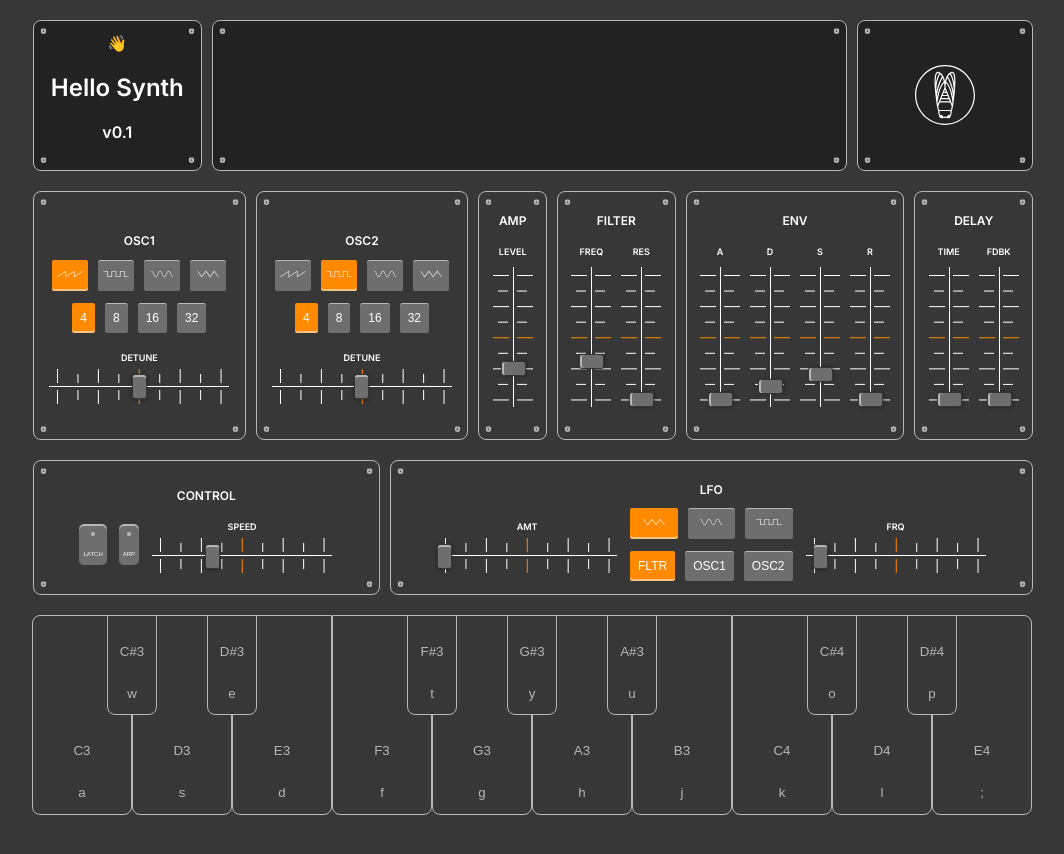
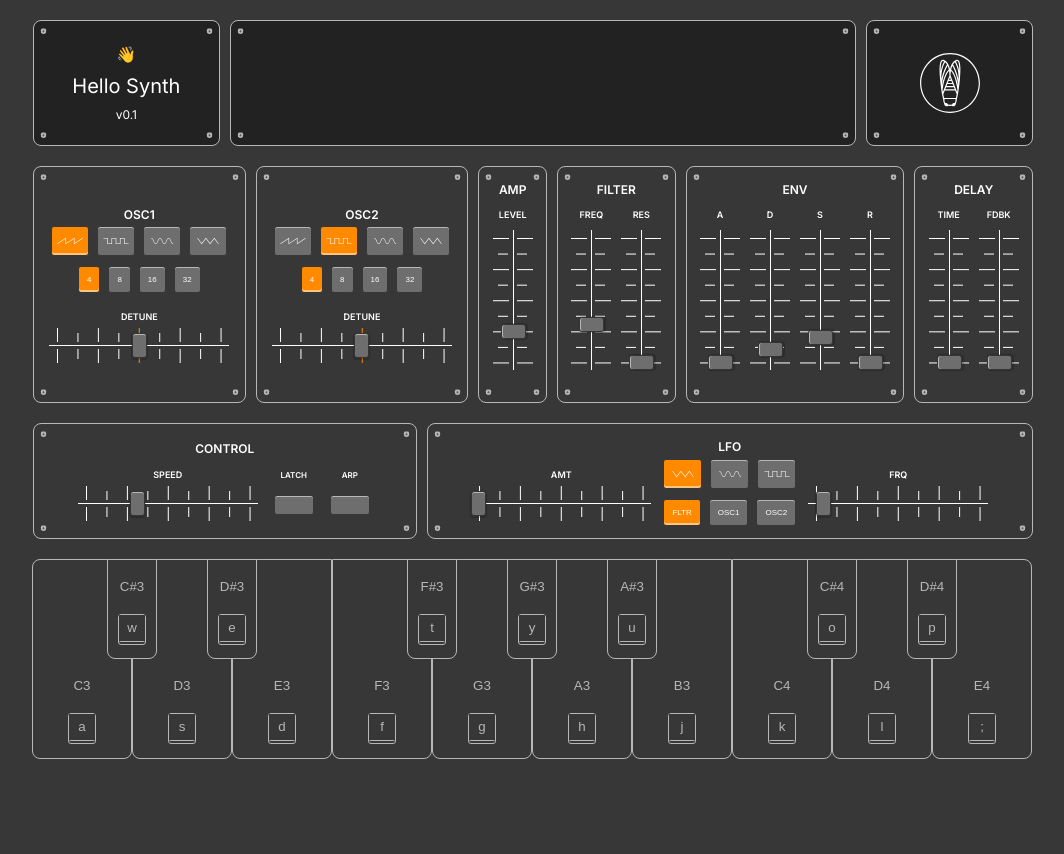
Before and after one commit to cicadasound/hello-synthesizer, a React (Create React App) app: page / in a window 1280 px wide. Shown: the whole page, without its empty margins (107-1171 px from the left). After the commit the page ends 800 px from the top, so only its background shows below. Built offline with nearby package versions, Linux system fonts and the light colour scheme.

Commit message:
More styling tweaks

```diff
--- a/public/index.html
+++ b/public/index.html
@@ -15,7 +15,7 @@
     <link rel="shortcut icon" href="%PUBLIC_URL%/favicon.ico" />
     <link rel="preconnect" href="https://fonts.googleapis.com">
     <link rel="preconnect" href="https://fonts.gstatic.com" crossorigin>
-    <link href="https://fonts.googleapis.com/css2?family=Inter:wght@600&display=swap" rel="stylesheet">
+    <link href="https://fonts.googleapis.com/css2?family=Inter:wght@400;600&display=swap" rel="stylesheet">
 
     <!--
       Notice the use of %PUBLIC_URL% in the tags above.
@@ -26,7 +26,7 @@
       work correctly both with client-side routing and a non-root public URL.
       Learn how to configure a non-root public URL by running `npm run build`.
     -->
-    <title>HelloSynthesizer</title>
+    <title>👋 Hello Synth</title>
   </head>
 
   <body>
--- a/src/components/Clock.js
+++ /dev/null
@@ -1,24 +0,0 @@
-import React from 'react';
-
-import {RangeSlider} from './RangeSlider';
-
-export function Clock({clock, title, onChange}) {
-  const handleChange = (key, value) => {
-    const newClock = {...clock};
-    newClock[key] = value;
-    onChange(newClock);
-  };
-
-  return (
-    <div className="control">
-      <label>SPEED</label>
-      <RangeSlider
-        min="20"
-        max="240"
-        step="1"
-        value={clock.tempo}
-        onChange={(value) => handleChange('tempo', value)}
-      />
-    </div>
-  );
-}
--- /dev/null
+++ b/src/components/Control.js
@@ -0,0 +1,32 @@
+import React from 'react';
+
+import {RangeSlider} from './RangeSlider';
+import {Module} from './Module';
+import {Toggle} from './Toggle';
+
+export function Control({control, title, onChange}) {
+  const handleChange = (key, value) => {
+    const newControl = {...control};
+    newControl[key] = value;
+    onChange(newControl);
+  };
+
+  return (
+    <Module title="CONTROL">
+      <div className="control">
+        <label>SPEED</label>
+        <RangeSlider
+          min="20"
+          max="240"
+          step="1"
+          value={control.tempo}
+          onChange={(value) => handleChange('tempo', value)}
+        />
+      </div>
+      <section className="toggle-group">
+        <Toggle label="LATCH" onChange={() => handleChange('latch', !control.latch)} active={control.latch} />
+        <Toggle label="ARP" onChange={() => handleChange('arp', !control.arp)} active={control.arp} />
+      </section>
+    </Module>
+  );
+}
--- a/src/components/Keyboard.js
+++ b/src/components/Keyboard.js
@@ -21,8 +21,10 @@ export function Keyboard({pressedKeys, onKeyTouchStart, onKeyTouchEnd}) {
         onTouchStart={onKeyTouchStart}
         onTouchEnd={onKeyTouchEnd}
       >
-        <p className="key__note">{key.note}</p>
-        <p className="key__keyboard-key">{keyboardKey}</p>
+        <div className="key__note">{key.note}</div>
+        <div className="key__keyboard-key">
+          <div className="key__keyboard-key-cap">{keyboardKey}</div>
+        </div>
       </button>
     );
   });
--- a/src/components/Midi.js
+++ b/src/components/Midi.js
@@ -2,7 +2,7 @@ import React, {useEffect, useState, useRef} from 'react';
 
 import NOTES from '../data/NOTES';
 
-export const Midi = ({audioContext, onNotePlayed, onNoteStopped}) => {
+export const Midi = ({audioContext, onNotePlayed, onNoteStopped, hide}) => {
   const midiAccessRef = useRef(null);
   const [inputs, setInputs] = useState([]);
   const [selectedInput, setSelectedInput] = useState(null);
@@ -65,7 +65,7 @@ export const Midi = ({audioContext, onNotePlayed, onNoteStopped}) => {
   }, []);
 
   return (
-    midiAccessRef.current && (
+    midiAccessRef.current && !hide && (
       <div>
         <h2>MIDI Settings</h2>
         <label>DEVICE</label>
--- a/src/components/Oscillator.js
+++ b/src/components/Oscillator.js
@@ -80,6 +80,7 @@ export function Oscillator({title, osc, onChange}) {
           max="12"
           step="0.5"
           value={osc.detune}
+          highlightCentre
           onChange={(value) => handleChange('detune', value)}
         />
       </div>
--- a/src/components/RangeSlider.js
+++ b/src/components/RangeSlider.js
@@ -1,7 +1,7 @@
 import React, {useRef, useEffect} from 'react';
 import classnames from 'classnames';
 
-export function RangeSlider({value, onChange, vertical, ...rest}) {
+export function RangeSlider({value, onChange, vertical, highlightCentre, ...rest}) {
   const sliderRef = useRef(null);
 
   useEffect(() => {
@@ -48,7 +48,7 @@ export function RangeSlider({value, onChange, vertical, ...rest}) {
       const offset = second ? secondOffset : firstOffset;
 
       const tickClassName = classnames('range-ticks__tick', {
-        'range-ticks__tick--centre': tick === 4,
+        'range-ticks__tick--centre': tick === 4 && highlightCentre,
       });
 
       return vertical ? (
--- a/src/components/Synth.js
+++ b/src/components/Synth.js
@@ -8,7 +8,7 @@ import {Envelope} from './Envelope';
 import {Delay} from './Delay';
 import {Keyboard} from './Keyboard';
 import {Toggle} from './Toggle';
-import {Clock} from './Clock';
+import {Control} from './Control';
 import {LFO} from './LFO';
 import {Module} from './Module';
 import {CicadaIcon} from '../icons';
@@ -45,8 +45,10 @@ const DEFAULTS = {
     time: 0,
     feedback: 0,
   },
-  clock: {
+  control: {
     tempo: 90,
+    latch: false,
+    arp: false
   },
   envelope: {
     attack: 0,
@@ -72,8 +74,6 @@ export const Synth = () => {
   const [currentNote, setCurrentNote] = useState(null);
   const arpClock = useRef(null);
   const [pressedKeys, setPressedKeys] = useState([]);
-  const [latch, setLatch] = useState(false);
-  const [arp, setArp] = useState(false);
   const [osc1, setOsc1] = useState(DEFAULTS.osc1);
   const [osc2, setOsc2] = useState(DEFAULTS.osc2);
   const [lfo, setLFO] = useState(DEFAULTS.lfo);
@@ -81,7 +81,7 @@ export const Synth = () => {
   const [filter, setFilter] = useState(DEFAULTS.filter);
   const [envelope, setEnvelope] = useState(DEFAULTS.envelope);
   const [delay, setDelay] = useState(DEFAULTS.delay);
-  const [clock, setClock] = useState(DEFAULTS.clock);
+  const [control, setControl] = useState(DEFAULTS.control);
 
   React.useEffect(() => {
     const synth = document.getElementById('synth');
@@ -134,8 +134,8 @@ export const Synth = () => {
   }, []);
 
   useEffect(() => {
-    if (arp && pressedKeys.length > 0) {
-      const secondsPerBeat = 60.0 / clock.tempo;
+    if (control.arp && pressedKeys.length > 0) {
+      const secondsPerBeat = 60.0 / control.tempo;
       const note = currentNote ? pressedKeys[currentNote] : pressedKeys[0];
       if (note) {
         playArpNote(note);
@@ -153,10 +153,9 @@ export const Synth = () => {
     }
 
     return () => {};
-  }, [pressedKeys, currentNote, arp]);
+  }, [pressedKeys, currentNote, control.arp]);
 
   const createOscillator = (note) => {
-    console.log('Creating osc for ...', note);
     const frequency = note.frequency;
     if (!frequency) {
       return;
@@ -186,8 +185,7 @@ export const Synth = () => {
       lfoGainRef.current.connect(oscillator2.detune);
     }
     oscillator2.start();
-    console.log('Osc created...', osc1, osc2);
-    console.log('Envelope...', envelope);
+
     const vca = audioContextRef.current.createGain();
     vca.gain.value = 0;
     vca.gain.setValueAtTime(0, audioContextRef.current.currentTime);
@@ -202,7 +200,6 @@ export const Synth = () => {
         envelopeRef.current.decay
     );
 
-    console.log('VCA created ...', vca);
     oscillator1.connect(vca);
     oscillator2.connect(vca);
     vca.connect(filterRef.current);
@@ -210,8 +207,6 @@ export const Synth = () => {
   };
 
   const destroyOscillator = (note) => {
-    console.log('destroy', note);
-    console.log('currentVoices', voicesRef.current);
     if (!voicesRef.current[note.name]) {
       return;
     }
@@ -221,37 +216,6 @@ export const Synth = () => {
       0,
       audioContextRef.current.currentTime + envelopeRef.current.release
     );
-  };
-
-  const handleLatchChange = () => {
-    const newLatch = !latch;
-
-    if (!newLatch) {
-      pressedKeys.forEach((key) => stopNote(key, true));
-      setPressedKeys([]);
-    }
-
-    setLatch(!latch);
-  };
-
-  const handleArpChange = () => {
-    const newArpValue = !arp;
-    if (newArpValue) {
-      setCurrentNote(0);
-      pressedKeys.forEach((key) => {
-        const note = NOTES.find((n) => n.name === KEYS[key].note);
-        destroyOscillator(note);
-      });
-    } else {
-      if (latch) {
-        pressedKeys.forEach((key) => {
-          const note = NOTES.find((n) => n.name === KEYS[key].note);
-          createOscillator(note);
-        });
-      }
-      setCurrentNote(null);
-    }
-    setArp(newArpValue);
   };
 
   const handleLFOChange = (newLFO) => {
@@ -285,8 +249,29 @@ export const Synth = () => {
     setOsc2(newOsc);
   };
 
-  const handleClockChange = (newClock) => {
-    setClock(newClock);
+  const handleControlChange = (newControl) => {
+    if (control.latch !== newControl.latch && !newControl.latch) {
+      pressedKeys.forEach((key) => stopNote(key, true));
+      setPressedKeys([]);
+    }
+
+    if (newControl.arp && newControl.arp !== control.arp) {
+      setCurrentNote(0);
+      pressedKeys.forEach((key) => {
+        const note = NOTES.find((n) => n.name === KEYS[key].note);
+        destroyOscillator(note);
+      });
+    } else if (newControl.arp !== control.arp) {
+      if (newControl.latch) {
+        pressedKeys.forEach((key) => {
+          const note = NOTES.find((n) => n.name === KEYS[key].note);
+          createOscillator(note);
+        });
+      }
+      setCurrentNote(null);
+    }
+
+    setControl(newControl);
   };
 
   const handleAmpChange = (newAmp) => {
@@ -328,7 +313,7 @@ export const Synth = () => {
   };
 
   const playNote = (key) => {
-    if (latch && pressedKeys.includes(key)) {
+    if (control.latch && pressedKeys.includes(key)) {
       stopNote(key, true);
     }
 
@@ -338,7 +323,7 @@ export const Synth = () => {
 
     setPressedKeys([...pressedKeys, key]);
 
-    if (arp) {
+    if (control.arp) {
       return;
     }
 
@@ -347,7 +332,7 @@ export const Synth = () => {
   };
 
   const stopNote = (key, force) => {
-    if (latch && !force) {
+    if (control.latch && !force) {
       return;
     }
     const note = NOTES.find((n) => n.name === KEYS[key].note);
@@ -401,7 +386,7 @@ export const Synth = () => {
     >
       <div className="synth__controls">
         <Module dark>
-          <div>
+          <div className="header">
             <div>👋</div>
             <h1>Hello Synth</h1>
             <p>v0.1</p>
@@ -430,13 +415,7 @@ export const Synth = () => {
         <Delay title="DELAY" delay={delay} onChange={handleDelayChange} />
       </div>
       <div className="synth__controls">
-        <Module title="CONTROL">
-          <section className="latch-group">
-            <Toggle label="LATCH" onChange={handleLatchChange} active={latch} />
-            <Toggle label="ARP" onChange={handleArpChange} active={arp} />
-          </section>
-          <Clock title="CLK" clock={clock} onChange={handleClockChange} />
-        </Module>
+        <Control control={control} title="CONTROL" onChange={handleControlChange} />
         <LFO title="LFO" lfo={lfo} onChange={handleLFOChange} />
       </div>
       <Keyboard
@@ -446,6 +425,7 @@ export const Synth = () => {
       />
       <div id="settings" className="panel">
         <Midi
+          hide
           audioContext={audioContextRef.current}
           onNotePlayed={createOscillator}
           onNoteStopped={destroyOscillator}
--- a/src/components/Toggle.js
+++ b/src/components/Toggle.js
@@ -4,9 +4,9 @@ import classnames from 'classnames';
 export function Toggle({label, active, onChange}) {
   const toggleClasses = classnames('toggle', {'toggle--active': active});
   return (
-    <button className={toggleClasses} aria-label={label} onClick={onChange}>
-      <span className="toggle__indicator" />
+    <div className={toggleClasses}>
       <span className="toggle__label">{label}</span>
-    </button>
+      <button className="toggle__control" aria-label={label} onClick={onChange}></button>
+    </div>
   );
 }
--- a/src/styles.css
+++ b/src/styles.css
@@ -73,6 +73,7 @@ body {
   font-size: 1.2rem;
   line-height: 1.2;
   text-align: center;
+  margin: 0.4rem 0;
 }
 
 .module__group {
@@ -189,9 +190,51 @@ body {
   -webkit-user-select: none;
 }
 
+.key__keyboard-key::before {
+  display: block;
+  content: '';
+  border: 0.1rem solid var(--border-color);
+  border-radius: 0.3rem;
+  width: 2.6rem;
+  height: 2.6rem;
+  position: absolute;
+  bottom: -0.4rem;
+  left: -0.1rem;
+  z-index: -1;
+}
+
 .key__keyboard-key {
   user-select: none;
   -webkit-user-select: none;
+  position: relative;
+  z-index: 1;
+  background: var(--main-background);
+  border: 0.1rem solid var(--border-color);
+  border-radius: 0.3rem;
+  width: 2.6rem;
+  height: 2.6rem;
+  margin-top: 2rem;
+  margin-bottom: 1.6rem;
+}
+
+.key__keyboard-key-cap {
+  width: 2.6rem;
+  height: 2.6rem;
+  position: absolute;
+  top: 0;
+  left: 0;
+  right: 0;
+  bottom: 0;
+  z-index: 1;
+  display: flex;
+  justify-content: center;
+  align-items: center;
+  background: var(--main-background);
+}
+
+.key[data-active='true'] .key__keyboard-key,
+.key[data-active='true'] .key__keyboard-key::before {
+  border-color: var(--tangerine);
 }
 
 @media (min-width: 481px) and (max-width: 700px) {
@@ -210,8 +253,8 @@ body {
   --range-thumb-border-width: 0.1rem;
   --range-thumb-border: var(--range-thumb-border-width) solid var(--grey-300);
   --range-thumb-border-radius: 0.3rem;
-  --range-thumb-shadow: 0 0.1rem 0.3rem 0.1rem rgba(0, 0, 0, 0.2),
-    inset 0 0.2rem 0 rgba(255, 255, 255, 0.5);
+  --range-thumb-shadow: 0 0.1rem 0.1rem 0.1rem rgba(0, 0, 0, 0.2), inset 0 0.1rem 0 rgba(255, 255, 255, 0.5);
+  --range-thumb-shadow-vertical: 0 0.1rem 0.1rem 0.1rem rgba(0, 0, 0, 0.2), inset 0 0.2rem 0 rgba(255, 255, 255, 0.5);
   --range-thumb-height: 2.5rem;
   --range-thumb-width: 1.5rem;
   --range-thumb-background: var(--grey-500);
@@ -331,6 +374,12 @@ input[type='range']::-ms-thumb {
   cursor: pointer;
 }
 
+.range-container--vertical input[type='range']::-webkit-slider-thumb,
+.range-container--vertical input[type='range']::-moz-range-thumb,
+.range-container--vertical input[type='range']::-ms-thumb {
+  box-shadow: var(--range-thumb-shadow-vertical);
+}
+
 input[type='range']::-webkit-slider-runnable-track {
   width: 100%;
   height: 0.1rem;
@@ -362,6 +411,7 @@ input[type='range']::-ms-track {
 
 .analyser {
   width: 60rem;
+  max-width: 100%;
   height: 10rem;
 }
 
@@ -371,47 +421,32 @@ input[type='range']::-ms-track {
   padding: 0.8rem 0.4rem;
   gap: 1.5rem;
   align-items: center;
-  background: var(--grey-500);
-  border: 0.1rem solid var(--grey-600);
-  box-shadow: inset 0px 2px 0px rgba(255, 255, 255, 0.5);
-  border-radius: 0.6rem;
 }
 
 .toggle__label {
-  font-size: 0.6rem;
+  font-size: 0.8rem;
   color: var(--white);
 }
 
-.toggle__indicator {
-  position: relative;
-  display: block;
-  background: var(--grey-200);
-  border-radius: 50%;
-  width: 0.4rem;
-  height: 0.4rem;
+.toggle__control {
+  width: 4rem;
+  height: 2rem;
+  display: flex;
+  justify-content: center;
+  align-items: center;
+  color: var(--white);
+  background: var(--grey-500);
+  border: 1px solid var(--grey-600);
+  box-shadow: inset 0px 0.1rem 0 rgba(255, 255, 255, 0.5);
+  border-radius: 0.3rem;
+  flex: 1 1 auto;
 }
 
-.toggle--active .toggle__indicator {
-  background-color: var(--tangerine);
-}
-
-.toggle--active .toggle__indicator::after {
-  content: '';
-  display: block;
-  position: absolute;
-  top: 0;
-  left: 0;
-  width: 0.4rem;
-  height: 0.4rem;
-  z-index: 0;
-  filter: blur(2px);
-  background-color: var(--tangerine);
-}
-
-.latch-group {
-  display: flex;
-  gap: 1rem;
-  justify-content: center;
+.toggle--active .toggle__control {
+  background: var(--tangerine);
+  border: 0.1rem solid var(--grey-600);
+  box-shadow: inset 0 -0.2rem 0 rgba(255, 255, 255, 0.5);
+  border-radius: 0.3rem;
 }
 
 .toggle-group {
@@ -435,17 +470,18 @@ input[type='range']::-ms-track {
 .toggle-group__toggle svg {
   width: 2.8rem;
   height: 2.8rem;
+  display: block;
 }
 
 .toggle-group__toggle--active {
-  background: #ff8a00;
-  border: 1px solid var(--grey-600);
+  background: var(--tangerine);
+  border: 0.1rem solid var(--grey-600);
   box-shadow: inset 0 -0.2rem 0 rgba(255, 255, 255, 0.5);
   border-radius: 0.3rem;
 }
 
 .toggle-group__toggle-label {
-  font-size: 1.2rem;
+  font-size: 0.8rem;
   padding: 0.8rem 0.4rem;
 }
 
@@ -462,6 +498,27 @@ input[type='range']::-ms-track {
   display: block;
 }
 
+.header {
+  display: flex;
+  flex-direction: column;
+  gap: 1rem;
+  width: 16rem;
+}
+
+.header h1 {
+  margin: 0;
+  font-size: 2rem;
+  line-height: 2.4rem;
+  font-weight: 400;
+}
+
+.header p {
+  margin: 0;
+  font-size: 1.2rem;
+  line-height: 1.4rem;
+  font-weight: 400;
+}
+
 .visually-hidden:not(:focus):not(:active) {
   clip: rect(0 0 0 0);
   clip-path: inset(50%);
```
